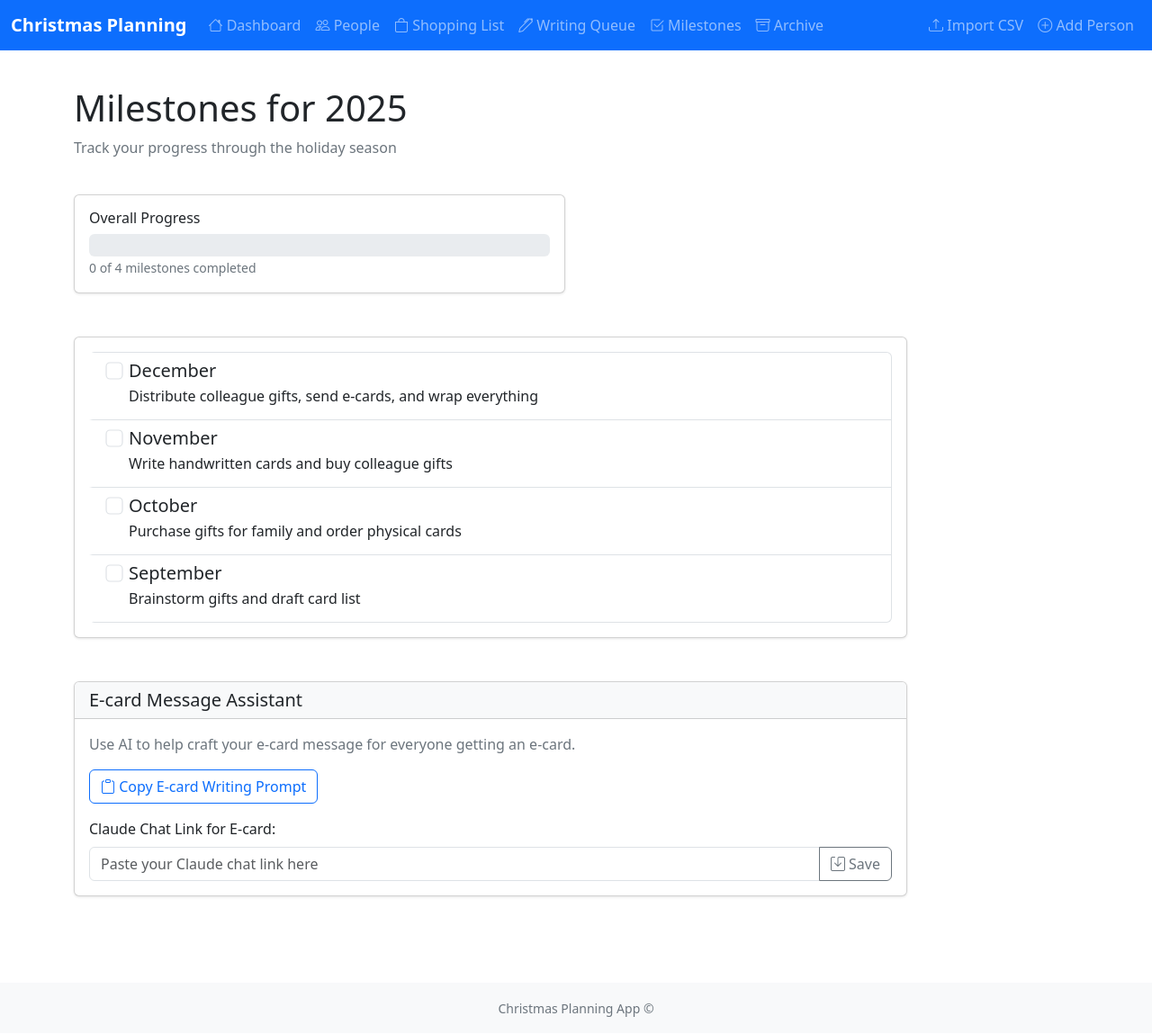
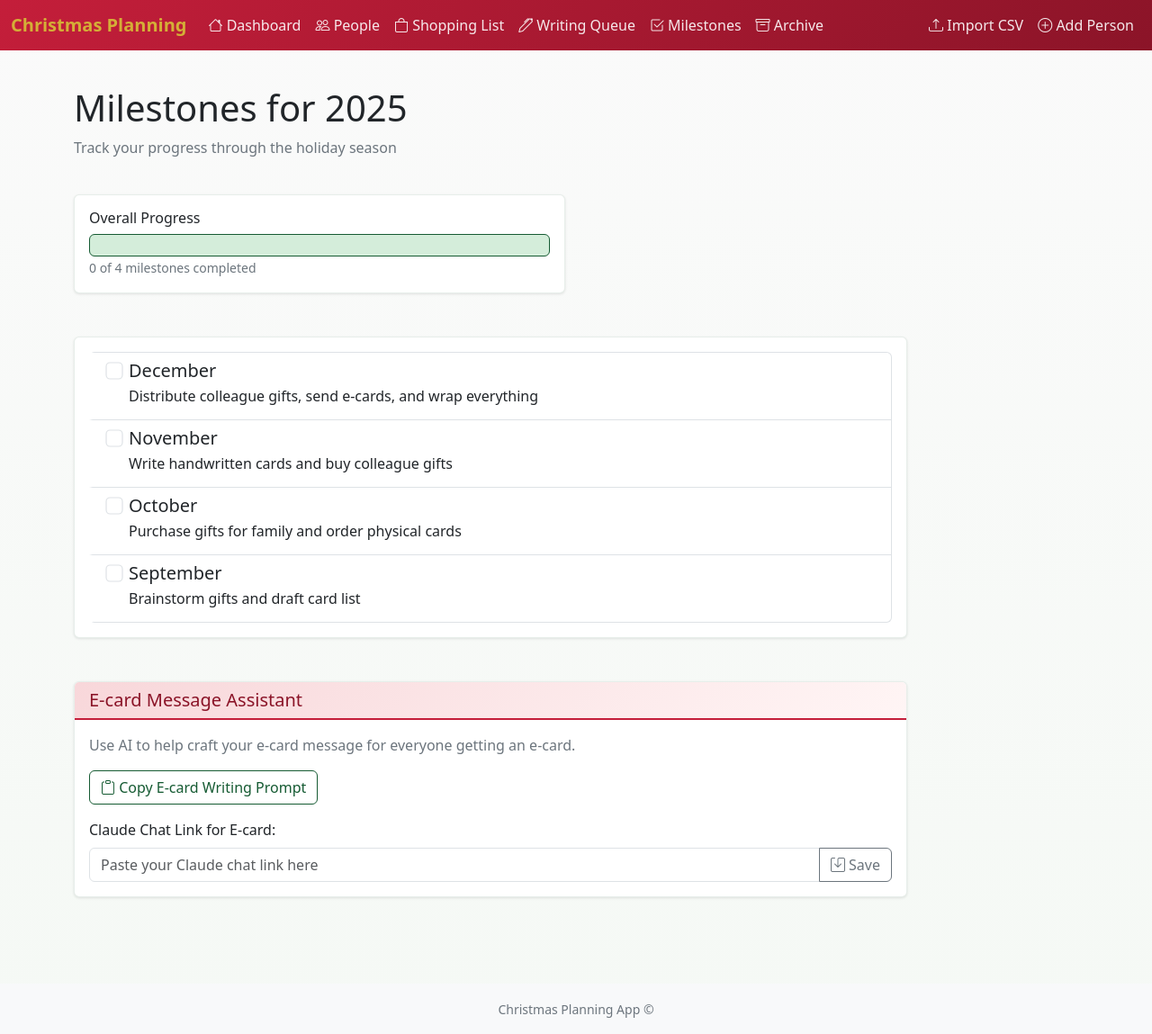
Before and after one commit to rafeco/be-thoughtful, a Flask app: page /milestones in a window 1280 px wide. Shown: the whole page at 90% size. Run offline with Flask 3, Linux system fonts and the light colour scheme; data comes from the database, SQL or seed files in the repository; some libraries are stand-ins or nearby versions.

Commit message:
Add festive Christmas color scheme
- Implement red, green, and gold color palette
- Add gradient backgrounds to navbar (red), cards (green), and buttons
- Update all Bootstrap color overrides (primary, success, info, warning)
- Add festive colors to progress bars, links, tables, and forms
- Include Christmas-themed hover effects throughout
- Add subtle festive background gradient to body

```diff
--- a/static/css/custom.css
+++ b/static/css/custom.css
@@ -1,10 +1,22 @@
 /* Christmas Planning App - Custom Styles */
+
+/* Festive Color Scheme */
+:root {
+    --christmas-red: #c41e3a;
+    --christmas-green: #165b33;
+    --christmas-gold: #d4af37;
+    --christmas-light-red: #f8d7da;
+    --christmas-light-green: #d4edda;
+    --christmas-dark-red: #8b1428;
+    --christmas-dark-green: #0d3d22;
+}
 
 /* General */
 body {
     min-height: 100vh;
     display: flex;
     flex-direction: column;
+    background: linear-gradient(to bottom, #fafafa 0%, #f5f9f5 100%);
 }
 
 main {
@@ -12,24 +24,93 @@ main {
 }
 
 /* Navigation */
+.navbar {
+    background: linear-gradient(135deg, var(--christmas-red) 0%, var(--christmas-dark-red) 100%) !important;
+}
+
 .navbar-brand {
     font-weight: bold;
+    color: var(--christmas-gold) !important;
+}
+
+.navbar-brand:hover {
+    color: white !important;
+}
+
+.nav-link {
+    color: rgba(255, 255, 255, 0.9) !important;
+}
+
+.nav-link:hover,
+.nav-link.active {
+    color: var(--christmas-gold) !important;
 }
 
 /* Cards */
 .card {
     box-shadow: 0 1px 3px rgba(0, 0, 0, 0.1);
     margin-bottom: 1.5rem;
+    border: 1px solid rgba(22, 91, 51, 0.1);
 }
 
 .card-header {
     font-weight: 600;
-    background-color: #f8f9fa;
+    background: linear-gradient(135deg, var(--christmas-light-green) 0%, #e8f5e9 100%);
+    border-bottom: 2px solid var(--christmas-green);
+    color: var(--christmas-dark-green);
+}
+
+.card-header.bg-primary {
+    background: linear-gradient(135deg, var(--christmas-green) 0%, var(--christmas-dark-green) 100%) !important;
+    color: white !important;
+    border-bottom-color: var(--christmas-dark-green);
+}
+
+.card-header.bg-light {
+    background: linear-gradient(135deg, var(--christmas-light-red) 0%, #fff5f5 100%) !important;
+    border-bottom: 2px solid var(--christmas-red);
+    color: var(--christmas-dark-red);
+}
+
+/* Buttons */
+.btn-primary {
+    background: linear-gradient(135deg, var(--christmas-green) 0%, var(--christmas-dark-green) 100%);
+    border-color: var(--christmas-dark-green);
+    color: white;
+}
+
+.btn-primary:hover {
+    background: linear-gradient(135deg, var(--christmas-dark-green) 0%, var(--christmas-green) 100%);
+    border-color: var(--christmas-green);
+    transform: translateY(-1px);
+    box-shadow: 0 4px 8px rgba(22, 91, 51, 0.3);
+}
+
+.btn-success {
+    background: linear-gradient(135deg, var(--christmas-red) 0%, var(--christmas-dark-red) 100%);
+    border-color: var(--christmas-dark-red);
+}
+
+.btn-success:hover {
+    background: linear-gradient(135deg, var(--christmas-dark-red) 0%, var(--christmas-red) 100%);
+    border-color: var(--christmas-red);
+}
+
+.btn-outline-primary {
+    color: var(--christmas-green);
+    border-color: var(--christmas-green);
+}
+
+.btn-outline-primary:hover {
+    background-color: var(--christmas-green);
+    border-color: var(--christmas-green);
+    color: white;
 }
 
 /* Tables */
 .table-hover tbody tr:hover {
     cursor: pointer;
+    background-color: var(--christmas-light-green);
 }
 
 .table-success {
@@ -51,11 +132,22 @@ main {
 /* Progress bars */
 .progress {
     height: 25px;
+    background-color: var(--christmas-light-green);
+    border: 1px solid var(--christmas-green);
 }
 
 .progress-bar {
     font-weight: 600;
     line-height: 25px;
+    background: linear-gradient(135deg, var(--christmas-red) 0%, var(--christmas-dark-red) 100%);
+}
+
+.progress-bar.bg-success {
+    background: linear-gradient(135deg, var(--christmas-green) 0%, var(--christmas-dark-green) 100%) !important;
+}
+
+.progress-bar.bg-info {
+    background: linear-gradient(135deg, var(--christmas-gold) 0%, #b8941f 100%) !important;
 }
 
 /* List groups */
@@ -65,12 +157,21 @@ main {
 }
 
 .list-group-item:hover {
-    border-left-color: #0d6efd;
+    border-left-color: var(--christmas-red);
 }
 
 .list-group-item-success {
-    background-color: #d1e7dd;
-    border-left-color: #198754;
+    background-color: var(--christmas-light-green);
+    border-left-color: var(--christmas-green);
+}
+
+/* Links */
+a {
+    color: var(--christmas-green);
+}
+
+a:hover {
+    color: var(--christmas-red);
 }
 
 /* Badges */
```
Also changed, not shown: other parts of static/css/custom.css (+27 -10 lines).
